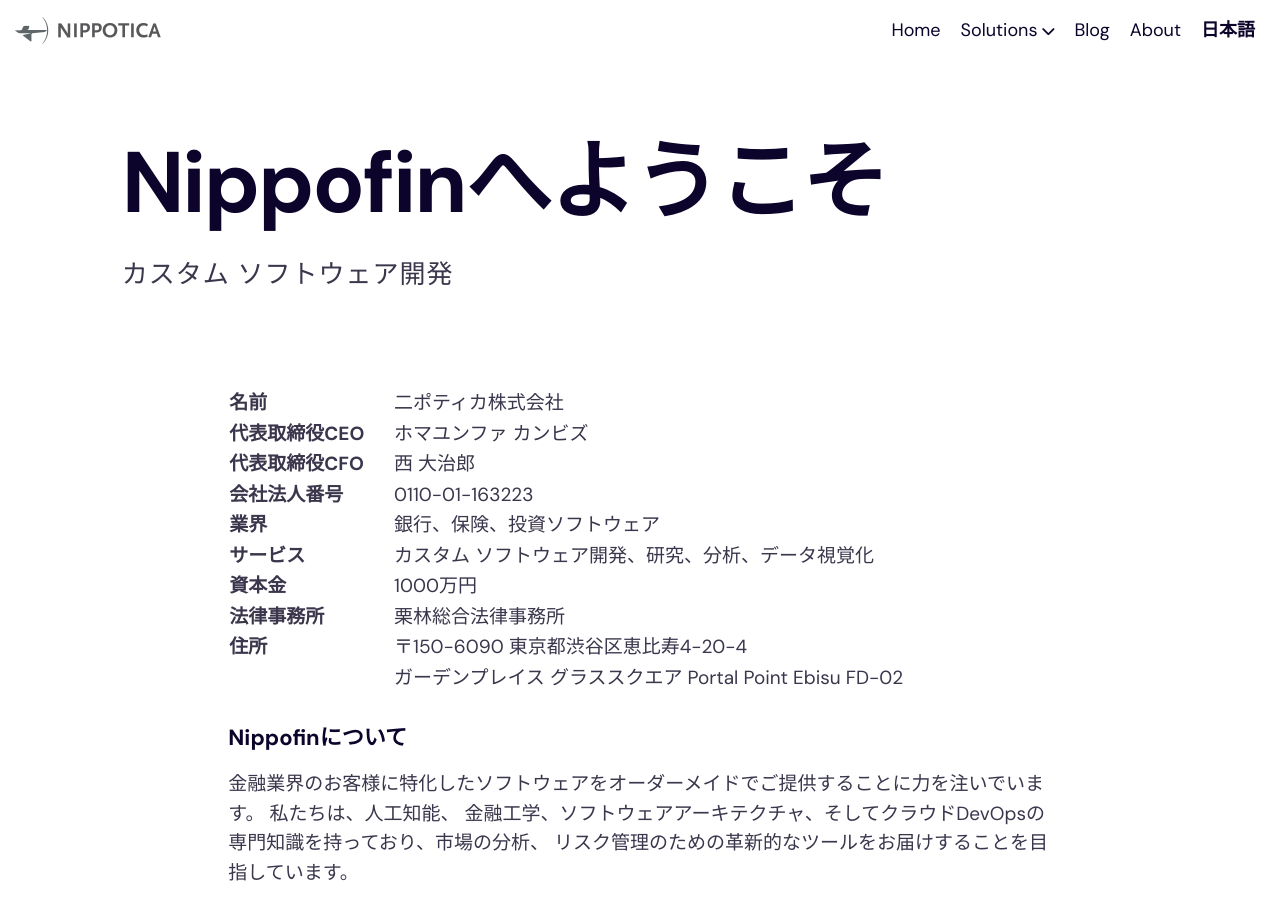
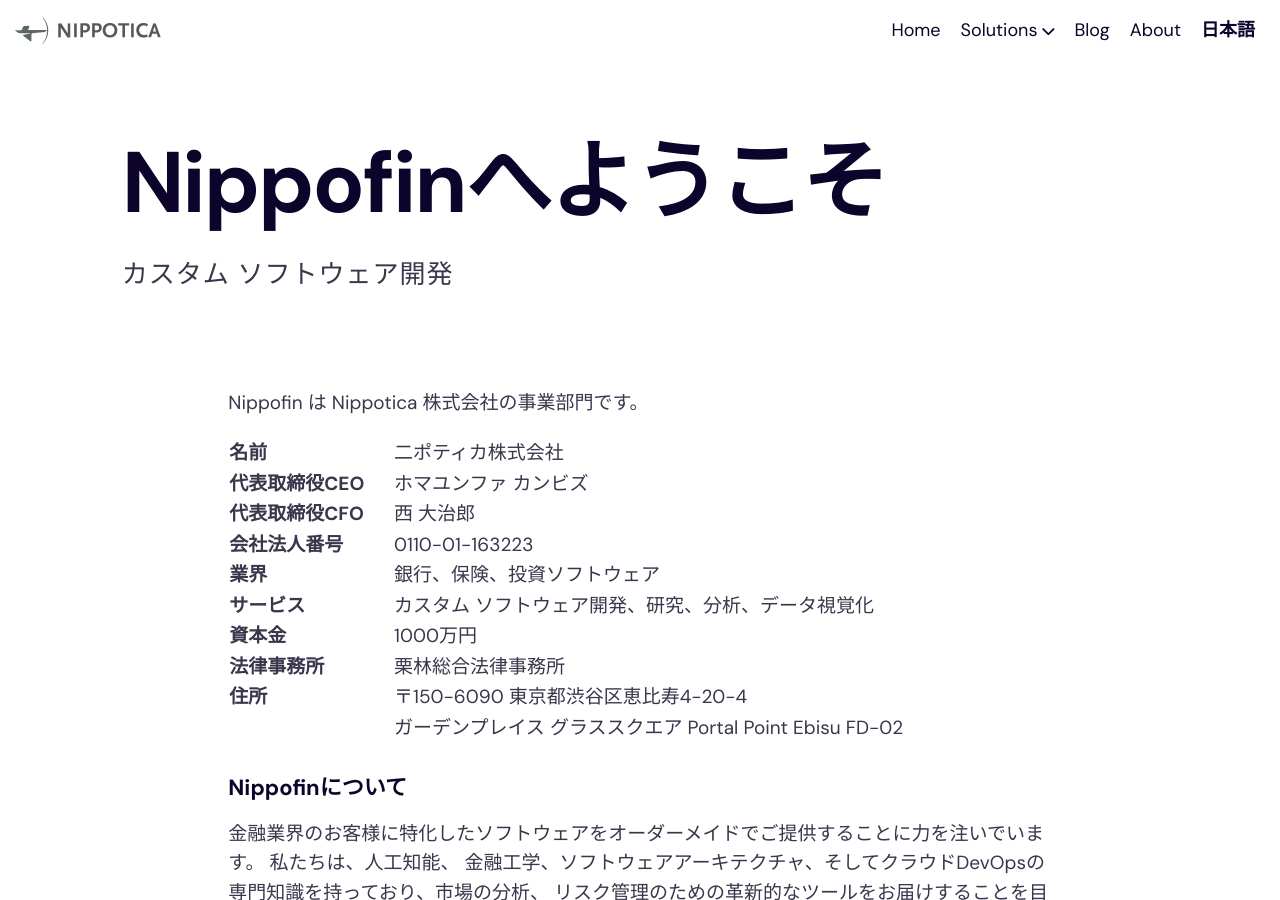
Before and after one commit to Nippotica/webnippofin, a Jekyll site: the page built from pages/nihongo.md, in a window 1280 px wide and 900 px high. Built offline with Jekyll 4.4.1, drawn with Linux system fonts in a browser that asks for light colours.

Commit message:
Update nihongo.md

```diff
--- a/pages/nihongo.md
+++ b/pages/nihongo.md
@@ -6,6 +6,7 @@ permalink: "/nihongo/"
 description: "	カスタム ソフトウェア開発"
 ---
 
+Nippofin は Nippotica 株式会社の事業部門です。
 
 <style>
     table {
```
